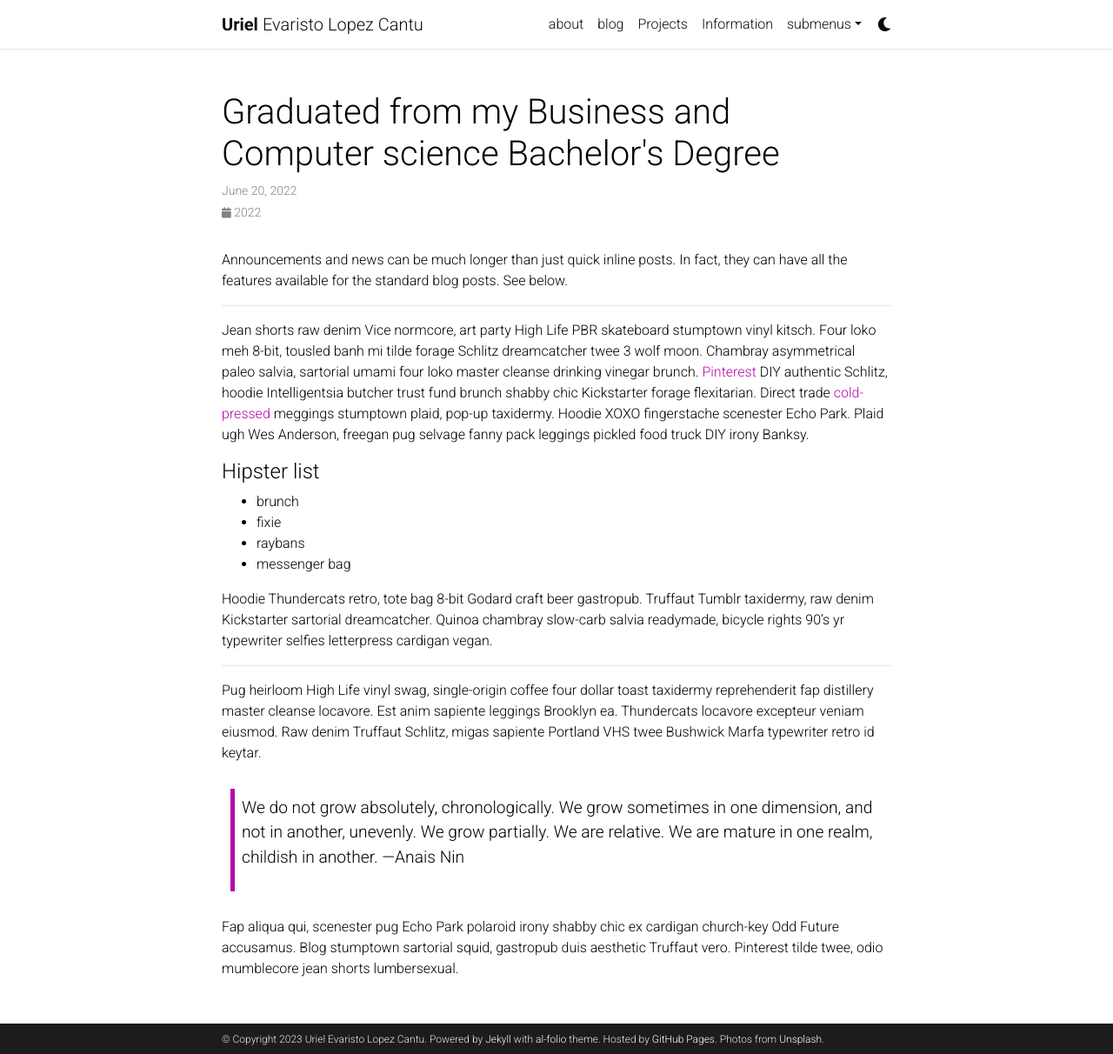
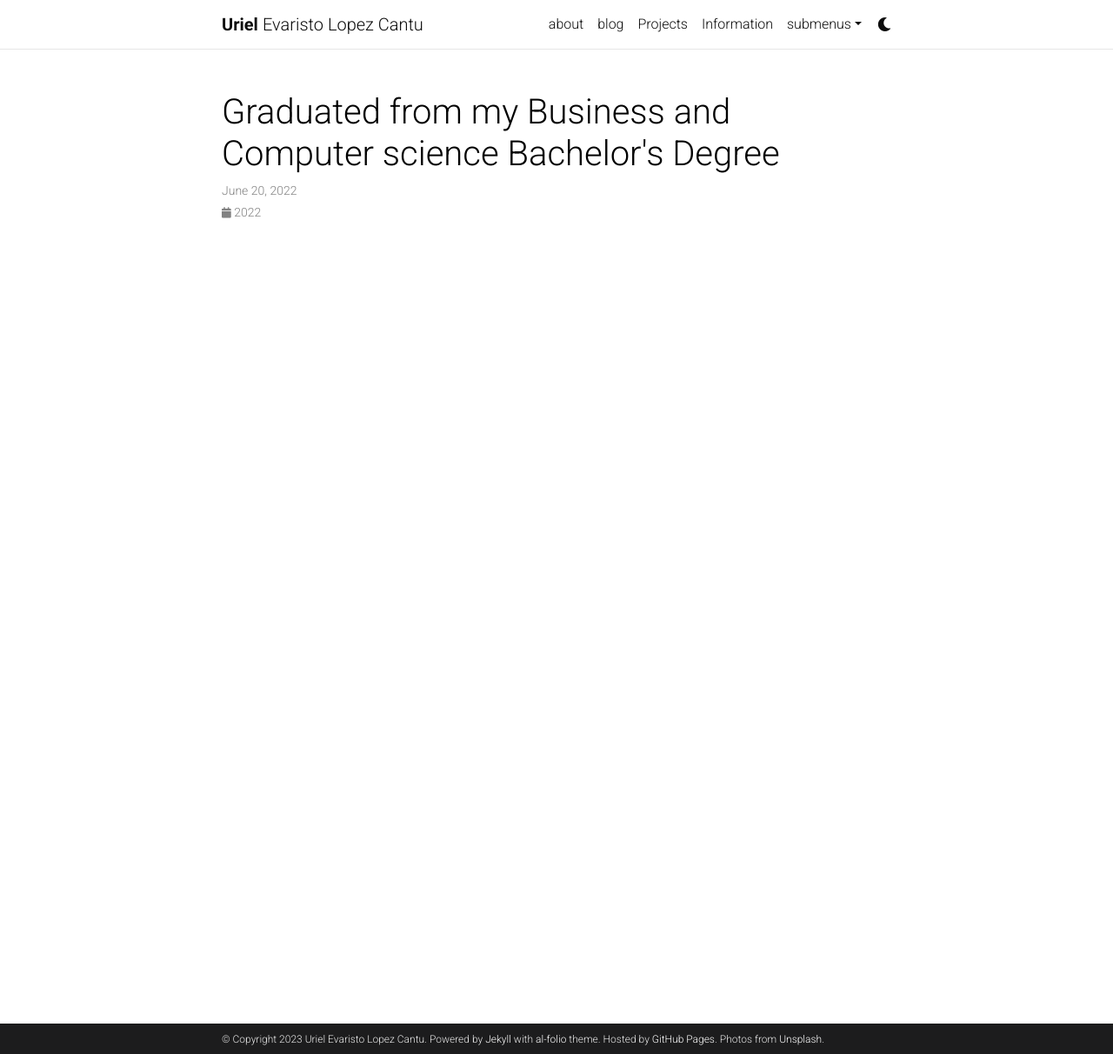
Before and after one commit to ulopezc/ulopezc.github.io, a Jekyll site: the page built from _news/announcement_2.md, in a window 1280 px wide and 1212 px high. Shown: the whole window at 87% size. Built offline with Jekyll 4.4.1, drawn with Linux system fonts in a browser that asks for light colours; comment, search, counter and statistics services are not loaded; a style sheet for code colours, icons or effects is not loaded.

Commit message:
Update announcement_2.md

```diff
--- a/_news/announcement_2.md
+++ b/_news/announcement_2.md
@@ -2,30 +2,5 @@
 layout: post
 title: Graduated from my Business and Computer science Bachelor's Degree
 date: 2022-06-20
-inline: false
+inline: true
 ---
-
-Announcements and news can be much longer than just quick inline posts. In fact, they can have all the features available for the standard blog posts. See below.
-
-***
-
-Jean shorts raw denim Vice normcore, art party High Life PBR skateboard stumptown vinyl kitsch. Four loko meh 8-bit, tousled banh mi tilde forage Schlitz dreamcatcher twee 3 wolf moon. Chambray asymmetrical paleo salvia, sartorial umami four loko master cleanse drinking vinegar brunch. <a href="https://www.pinterest.com">Pinterest</a> DIY authentic Schlitz, hoodie Intelligentsia butcher trust fund brunch shabby chic Kickstarter forage flexitarian. Direct trade <a href="https://en.wikipedia.org/wiki/Cold-pressed_juice">cold-pressed</a> meggings stumptown plaid, pop-up taxidermy. Hoodie XOXO fingerstache scenester Echo Park. Plaid ugh Wes Anderson, freegan pug selvage fanny pack leggings pickled food truck DIY irony Banksy.
-
-#### Hipster list
-<ul>
-    <li>brunch</li>
-    <li>fixie</li>
-    <li>raybans</li>
-    <li>messenger bag</li>
-</ul>
-
-Hoodie Thundercats retro, tote bag 8-bit Godard craft beer gastropub. Truffaut Tumblr taxidermy, raw denim Kickstarter sartorial dreamcatcher. Quinoa chambray slow-carb salvia readymade, bicycle rights 90's yr typewriter selfies letterpress cardigan vegan.
-
-***
-
-Pug heirloom High Life vinyl swag, single-origin coffee four dollar toast taxidermy reprehenderit fap distillery master cleanse locavore. Est anim sapiente leggings Brooklyn ea. Thundercats locavore excepteur veniam eiusmod. Raw denim Truffaut Schlitz, migas sapiente Portland VHS twee Bushwick Marfa typewriter retro id keytar.
-
-> We do not grow absolutely, chronologically. We grow sometimes in one dimension, and not in another, unevenly. We grow partially. We are relative. We are mature in one realm, childish in another.
-> —Anais Nin
-
-Fap aliqua qui, scenester pug Echo Park polaroid irony shabby chic ex cardigan church-key Odd Future accusamus. Blog stumptown sartorial squid, gastropub duis aesthetic Truffaut vero. Pinterest tilde twee, odio mumblecore jean shorts lumbersexual.
```
